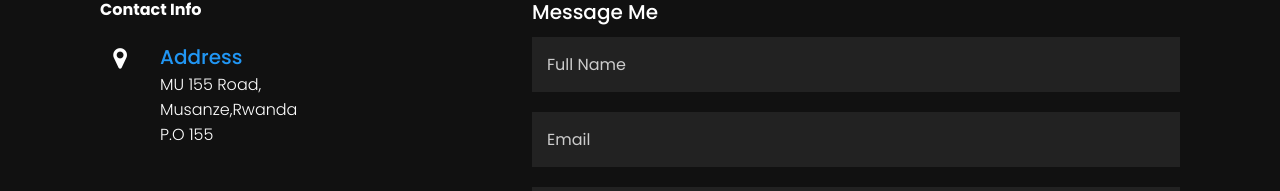
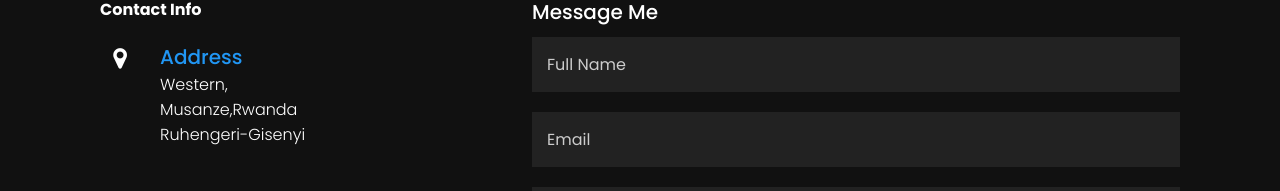
Before and after one commit to J-Bosco-Nseng/portfolio.me, a plain HTML site: page index.html in a window 1280 px wide. Shown: the part 3119-3310 px from the top of the page. Drawn offline with Linux system fonts and the light colour scheme.

Commit message:
Update index.html

```diff
--- a/index.html
+++ b/index.html
@@ -104,7 +104,7 @@
                 </div>
                 <div class="text">
                     <h3>Address</h3>
-                    <p>MU 155 Road,<br>Musanze,Rwanda<br>P.O 155</p>
+                    <p>Western,<br>Musanze,Rwanda<br>Ruhengeri-Gisenyi</p>
                 </div>
               </div>
               <div class="box">
```
